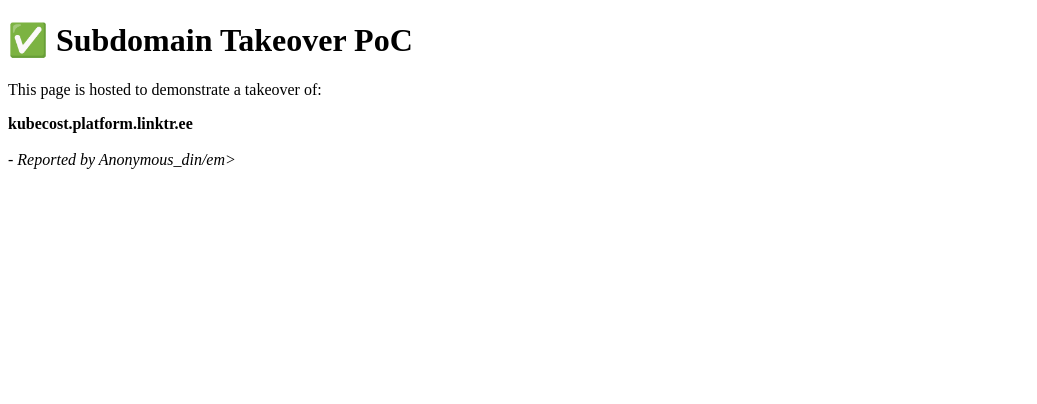
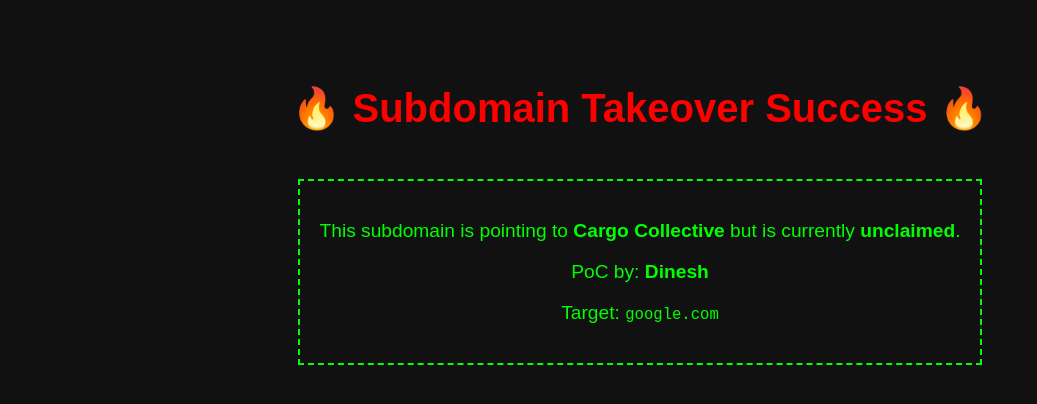
Before and after one commit to TEAM-DH49/Subdomain_takeover, a plain HTML site: page index.html in a window 1280 px wide. Shown: the whole page, without its empty margins (0-1037 px from the left). Drawn offline with Linux system fonts and the light colour scheme.

Commit message:
Update index.html

```diff
--- a/index.html
+++ b/index.html
@@ -1,13 +1,37 @@
 <!DOCTYPE html>
 <html>
 <head>
-  <title>Subdomain Takeover PoC</title>
+  <meta charset="UTF-8">
+  <title>✅ Subdomain Takeover PoC</title>
+  <style>
+    body {
+      font-family: Arial, sans-serif;
+      text-align: center;
+      padding: 50px;
+      background: #111;
+      color: #0f0;
+    }
+    h1 {
+      font-size: 2.5em;
+      color: #f00;
+    }
+    p {
+      font-size: 1.2em;
+    }
+    .box {
+      border: 2px dashed #0f0;
+      padding: 20px;
+      display: inline-block;
+      margin-top: 20px;
+    }
+  </style>
 </head>
 <body>
-  <h1>✅ Subdomain Takeover PoC</h1>
-  <p>This page is hosted to demonstrate a takeover of:</p>
-  <strong>kubecost.platform.linktr.ee</strong>
-  <br><br>
-  <em>- Reported by Anonymous_din/em>
+  <h1>🔥 Subdomain Takeover Success 🔥</h1>
+  <div class="box">
+    <p>This subdomain is pointing to <strong>Cargo Collective</strong> but is currently <strong>unclaimed</strong>.</p>
+    <p>PoC by: <b>Dinesh</b></p>
+    <p>Target: <code>google.com</code></p>
+  </div>
 </body>
 </html>
```
